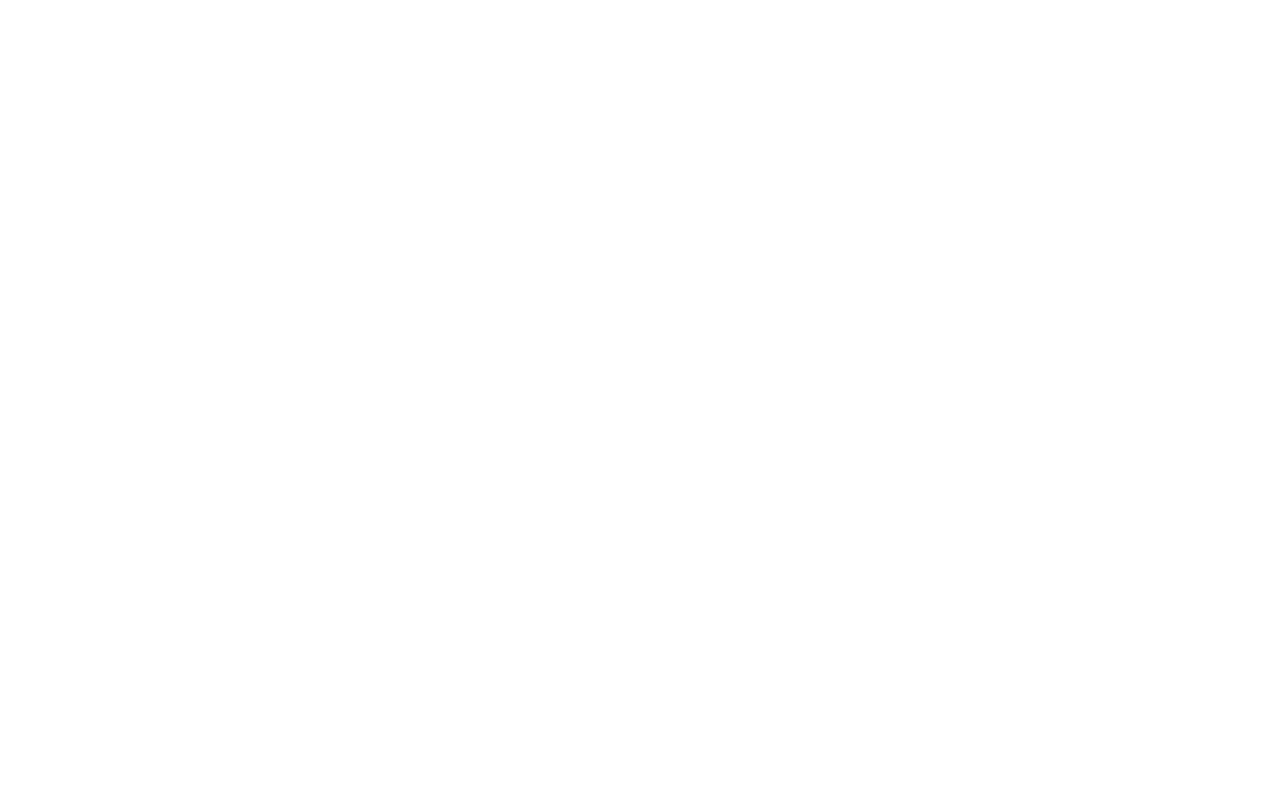
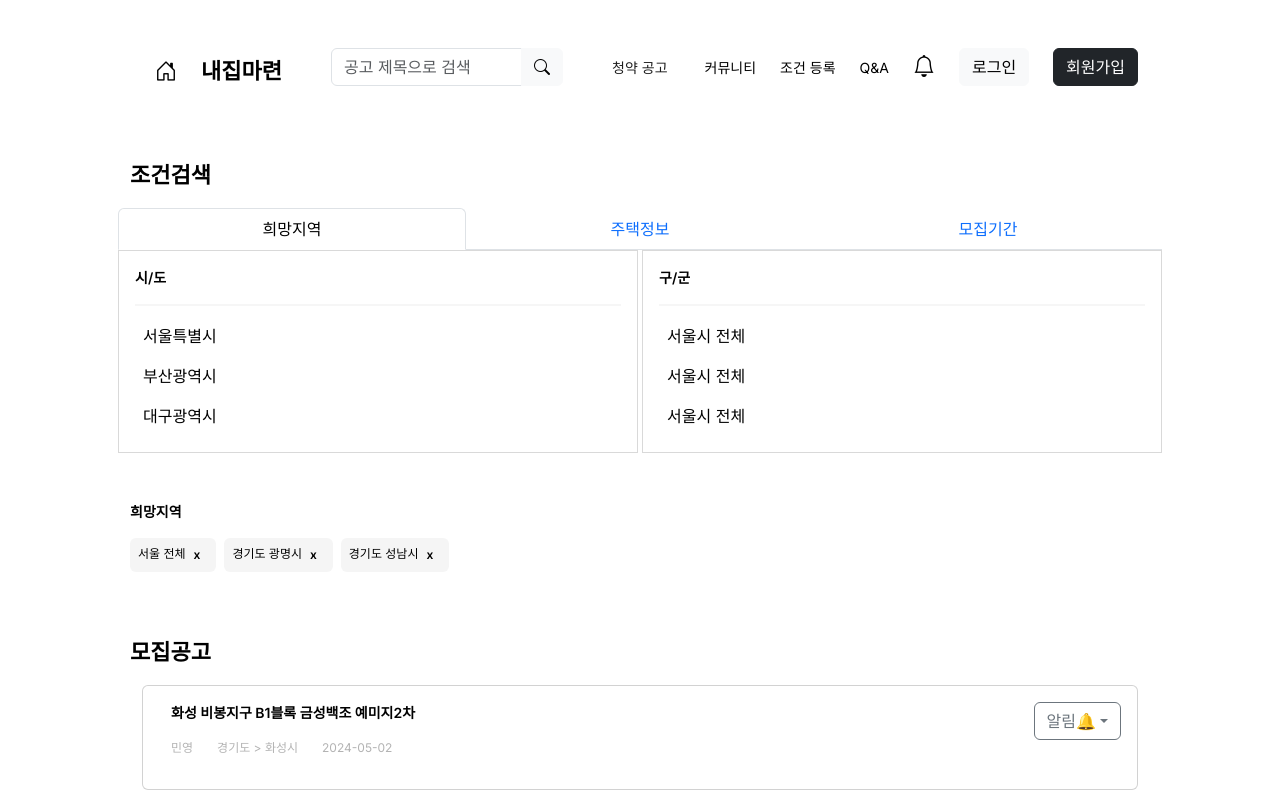
Before and after one commit to ICT-WAS/SpringWebProject, a React (Create React App) app in the folder react-home/home/: page /list in a window 1280 px wide. Before the commit this address had no page. Shown: the top 800 px of the page. Built offline with nearby package versions, Linux system fonts and the light colour scheme.

Commit message:
[리액트] 라우터 적용(헤더 버튼으로 메인페이지, 청약 공고 페이지 연결)

```diff
--- a/react-home/home/package.json
+++ b/react-home/home/package.json
@@ -12,7 +12,7 @@
     "react": "^18.3.1",
     "react-bootstrap": "^2.10.6",
     "react-dom": "^18.3.1",
-    "react-router-dom": "^7.0.1",
+    "react-router-dom": "^7.0.2",
     "react-scripts": "5.0.1",
     "scripts": "^0.1.0",
     "web-vitals": "^2.1.4"
--- a/react-home/home/src/apply_announcement/ApplyAnouncement.jsx
+++ b/react-home/home/src/apply_announcement/ApplyAnouncement.jsx
@@ -7,7 +7,7 @@
 export default function ApplyAnnouncement() {
     return (
         <>
-        <Container className="py-5" fluid="md">
+        <Container className="p-5" fluid="md">
             <Stack direction="vertical" gap={5}>
                 <Header />
                 <ApplyAnnouncementContent />
--- a/react-home/home/src/common/Header.jsx
+++ b/react-home/home/src/common/Header.jsx
@@ -2,12 +2,19 @@
 import InputGroup from "react-bootstrap/InputGroup";
 import { Container, Row, Col, Button, Card, CardBody } from "react-bootstrap";
 import LoginStateButton from "../components/login/LoginStateButton";
+import { useNavigate } from "react-router-dom";
 
 function Logo() {
+  const navigate = useNavigate();
+
+  function handleLogoClick() {
+    navigate("/");
+  }
+
   return (
     <>
-      <a
-        href="#"
+      <Button variant="link"
+        onClick={handleLogoClick}
         className="link-body-emphasis link-underline link-underline-opacity-0"
       >
         <Container>
@@ -22,7 +29,7 @@
             </Col>
           </Row>
         </Container>
-      </a>
+      </Button>
     </>
   );
 }
@@ -41,19 +48,24 @@
 }
 
 function NavBar() {
+  const navigate = useNavigate();
+
+  function handleListClick() {
+    navigate("/list");
+  }
+
   return (
     <>
       <Container>
         <Row className="align-items-center">
           <Col md="auto">
-            <p className="nav-bar-links">
-              <a
-                href="#"
+              <Button variant="link" onClick={handleListClick}
                 className="link-body-emphasis link-underline link-underline-opacity-0"
               >
+                <p className="nav-bar-links">
                 청약 공고
-              </a>
-            </p>
+                </p>
+              </Button>
           </Col>
 
           <Col md="auto">
--- a/react-home/home/src/index.js
+++ b/react-home/home/src/index.js
@@ -3,13 +3,14 @@
 import "./index.css";
 import reportWebVitals from "./reportWebVitals";
 import Main from "./main/main";
-import "./common/common.css";
+import "./common/Common.css";
 import { BrowserRouter as Router, Route, Routes } from "react-router-dom"; //라우터 설정
 import AppProvider from "./Context"; //전역변수 설정
 import "bootstrap/dist/css/bootstrap.min.css";
 import "bootstrap-icons/font/bootstrap-icons.css";
 import Signup from "./components/signup/Signup";
 import Login from "./components/login/Login";
+import ApplyAnnouncement from "./apply_announcement/ApplyAnouncement";
 
 const root = ReactDOM.createRoot(document.getElementById("root"));
 root.render(
@@ -26,6 +27,7 @@
         />
         <Route path="/signup" element={<Signup />} />
         <Route path="/login" element={<Login />} />
+        <Route path="/list" element={<ApplyAnnouncement />} />
       </Routes>
     </Router>
   </AppProvider>
```
Also changed, not shown: 1 other file (tests, documents, lock files or other folders).
